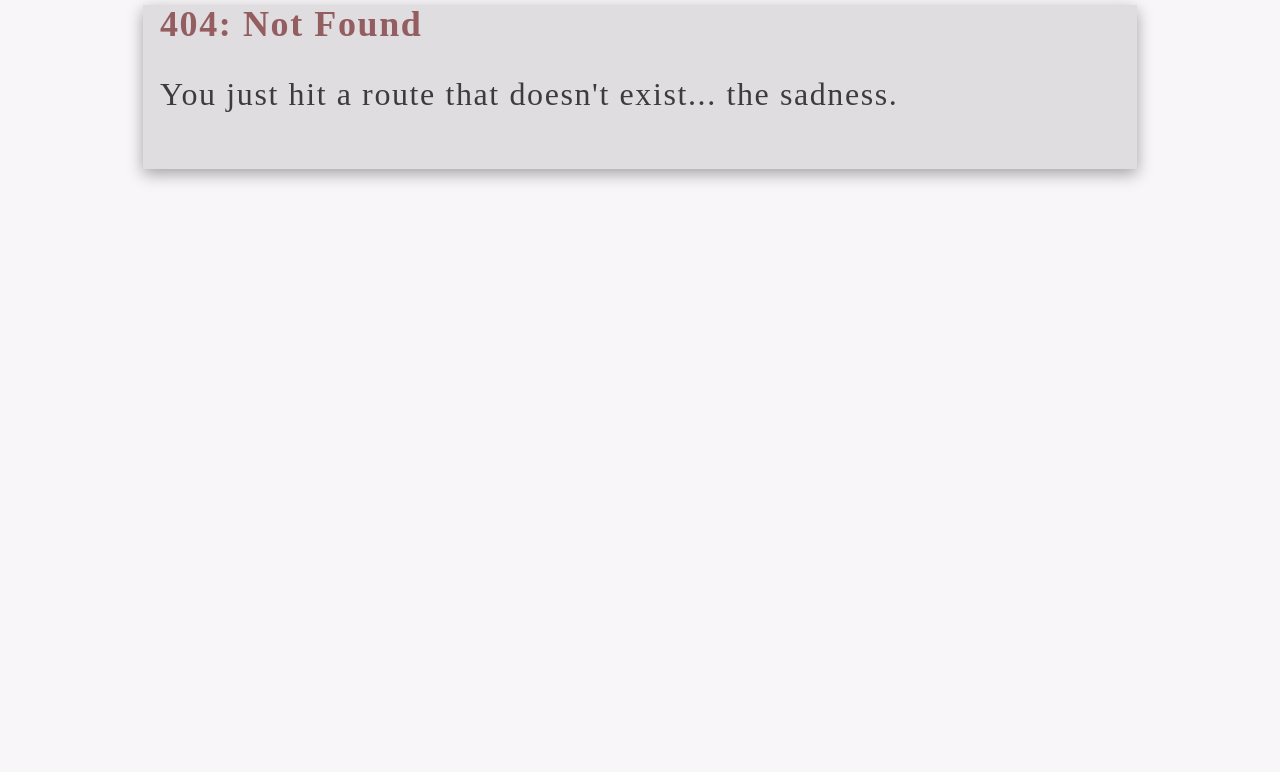
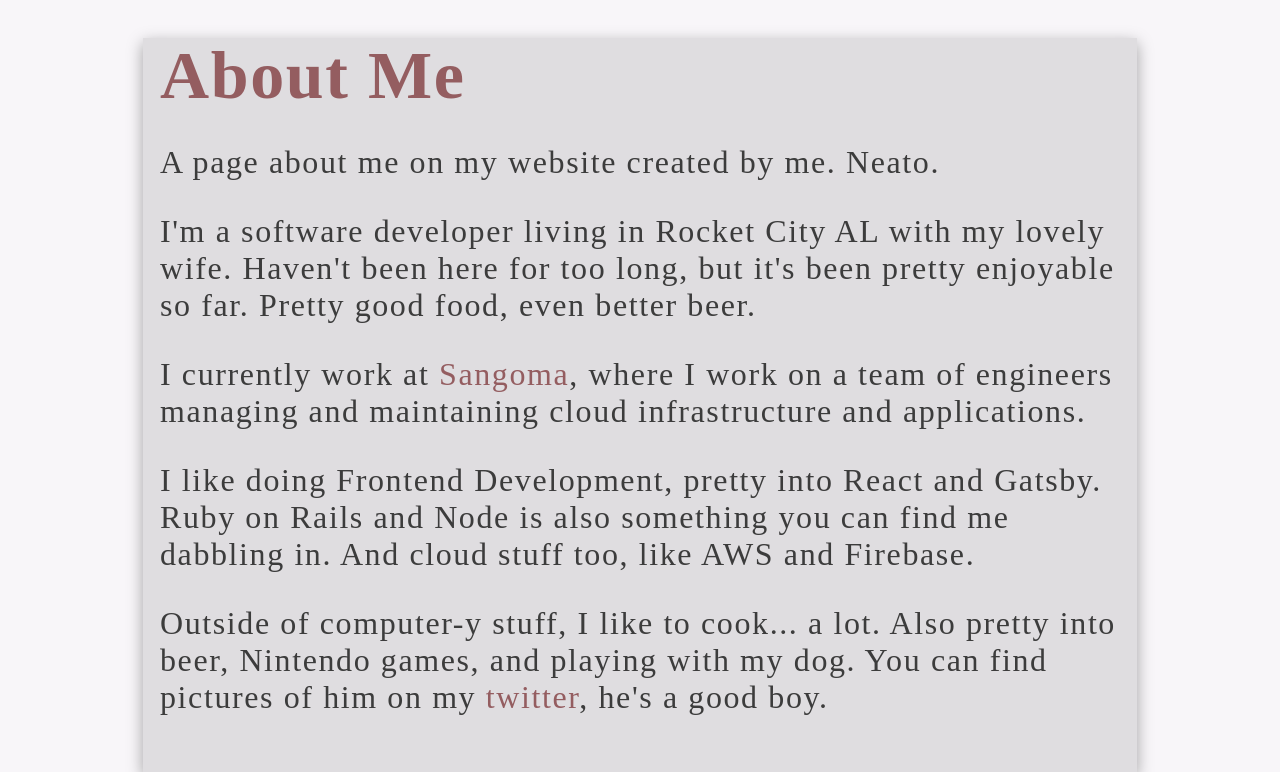
Before and after one commit to takeshi-codes/blog, a Gatsby site: page /about in a window 1280 px wide. Before the commit this address had no page. Shown: the part 80-852 px from the top of the page. Before the commit the page ends 800 px from the top, so only its background shows below. Built offline with nearby package versions, Linux system fonts and the light colour scheme; Gatsby itself is replaced by a stand-in of ours.

Commit message:
feat: added about page

```diff
--- a/package.json
+++ b/package.json
@@ -40,7 +40,7 @@
   "license": "0BSD",
   "scripts": {
     "build": "gatsby build",
-    "dev": "gatsby develop",
+    "dev": "gatsby develop -H 0.0.0.0 -p 8000",
     "format": "prettier --write \"**/*.{js,jsx,ts,tsx,json,md}\"",
     "start": "npm run develop",
     "serve": "gatsby serve",
@@ -49,10 +49,10 @@
   },
   "repository": {
     "type": "git",
-    "url": "https://github.com/gatsbyjs/gatsby-starter-default"
+    "url": "https://github.com/its-dgreen/ctrlaltdylan"
   },
   "bugs": {
-    "url": "https://github.com/gatsbyjs/gatsby/issues"
+    "url": "https://github.com/its-dgreen/ctrlaltdylan/issues"
   },
   "config": {
     "commitizen": {
--- a/src/components/globals.js
+++ b/src/components/globals.js
@@ -13,23 +13,16 @@ const Globals = createGlobalStyle`
     word-wrap: break-word;
     font-family: "Cabana";
     font-size: 2rem;
+    text-rendering: optimizeLegibility;
     letter-spacing: 0.1rem;
     color: #3c3c3c;
     background: #f8f6f9;
   }
   h1 {
-    margin-left: 0;
-    margin-right: 0;
-    margin-top: 0;
-    padding-bottom: 0;
-    padding-left: 0;
-    padding-right: 0;
-    padding-top: 0;
     margin-bottom: 1.45rem;
     color: #945d60;
     font-weight: bold;
-    text-rendering: optimizeLegibility;
-    font-size: 2.25rem;
+    font-size: 4.25rem;
     line-height: 1.1;
   }
   @media only screen and (max-width: 480px) {
--- a/src/components/header.js
+++ b/src/components/header.js
@@ -18,12 +18,13 @@ const StyledLeftSection = styled.section`
   float: left;
   @media (max-width: 768px) {
     float: none;
-    margin-left:3vw;
+    margin-left: 3vw;
   }
 `;
 
 const StyledH1 = styled.h1`
   margin: 0;
+  font-size: 2.25rem;
   @media (max-width: 768px) {
     font-size: 2rem;
   }
@@ -57,7 +58,7 @@ const NavLink = styled(props => <Link {...props} />)`
 `;
 
 const StyledSVG = styled.svg`
-  height:2.5vh;
+  height: 2.5vh;
   fill: #f8f6f9;
 `;
 
@@ -71,7 +72,7 @@ const Header = () => (
     <StyledRightSection>
       <NavLink to="/blog">Blog</NavLink>
       <NavLink to="/about">About</NavLink>
-      <NavLink to="/about">Projects</NavLink>
+      <NavLink to="/projects">Projects</NavLink>
       <NavLink
         to="https://its-dgreen.github.io/"
         rel="noreferrer"
@@ -79,8 +80,11 @@ const Header = () => (
       >
         CV
       </NavLink>
-      <NavLink to="https://twitter.com/its_dgreen" rel="noreferrer"
-        target="_blank">
+      <NavLink
+        to="https://twitter.com/its_dgreen"
+        rel="noreferrer"
+        target="_blank"
+      >
         {/* Twitter logo from https://gist.github.com/mbostock/3094619 */}
         <StyledSVG viewBox="328 355 335 276" xmlns="http://www.w3.org/2000/svg">
           <path
--- /dev/null
+++ b/src/pages/about.js
@@ -0,0 +1,56 @@
+import React from 'react';
+import { Link } from 'gatsby';
+import styled from 'styled-components';
+
+import Layout from '../components/layout';
+import SEO from '../components/seo';
+
+const StyledLink = styled(props => <Link {...props} />)`
+  color: #945d60;
+  text-decoration: none;
+`;
+
+const AboutPage = () => (
+  <Layout>
+    <SEO title="About" />
+    <h1>About Me</h1>
+    <p>A page about me on my website created by me. Neato.</p>
+    <p>
+      I'm a software developer living in Rocket City AL with my lovely wife.
+      Haven't been here for too long, but it's been pretty enjoyable so far.
+      Pretty good food, even better beer.
+    </p>
+    <p>
+      I currently work at{' '}
+      <StyledLink
+        to="https://www.sangoma.com/"
+        rel="noreferrer"
+        target="_blank"
+      >
+        Sangoma
+      </StyledLink>
+      , where I work on a team of engineers managing and maintaining cloud
+      infrastructure and applications.
+    </p>
+    <p>
+      I like doing Frontend Development, pretty into React and Gatsby. Ruby on
+      Rails and Node is also something you can find me dabbling in. And cloud
+      stuff too, like AWS and Firebase.
+    </p>
+    <p>
+      Outside of computer-y stuff, I like to cook... a lot. Also pretty into
+      beer, Nintendo games, and playing with my dog. You can find pictures of
+      him on my{' '}
+      <StyledLink
+        to="https://twitter.com/its_dgreen"
+        rel="noreferrer"
+        target="_blank"
+      >
+        twitter
+      </StyledLink>
+      , he's a good boy.
+    </p>
+  </Layout>
+);
+
+export default AboutPage;
```
